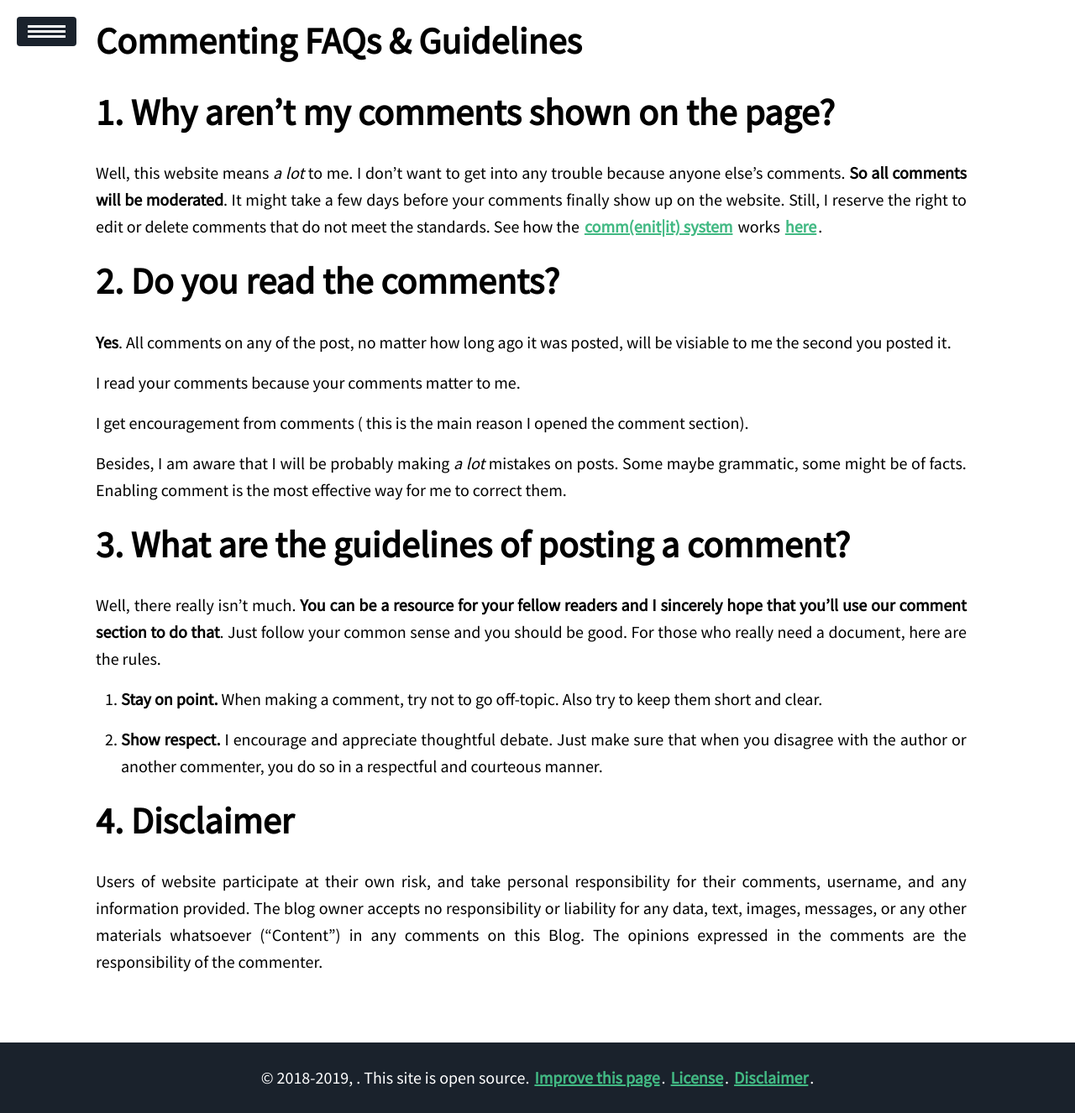
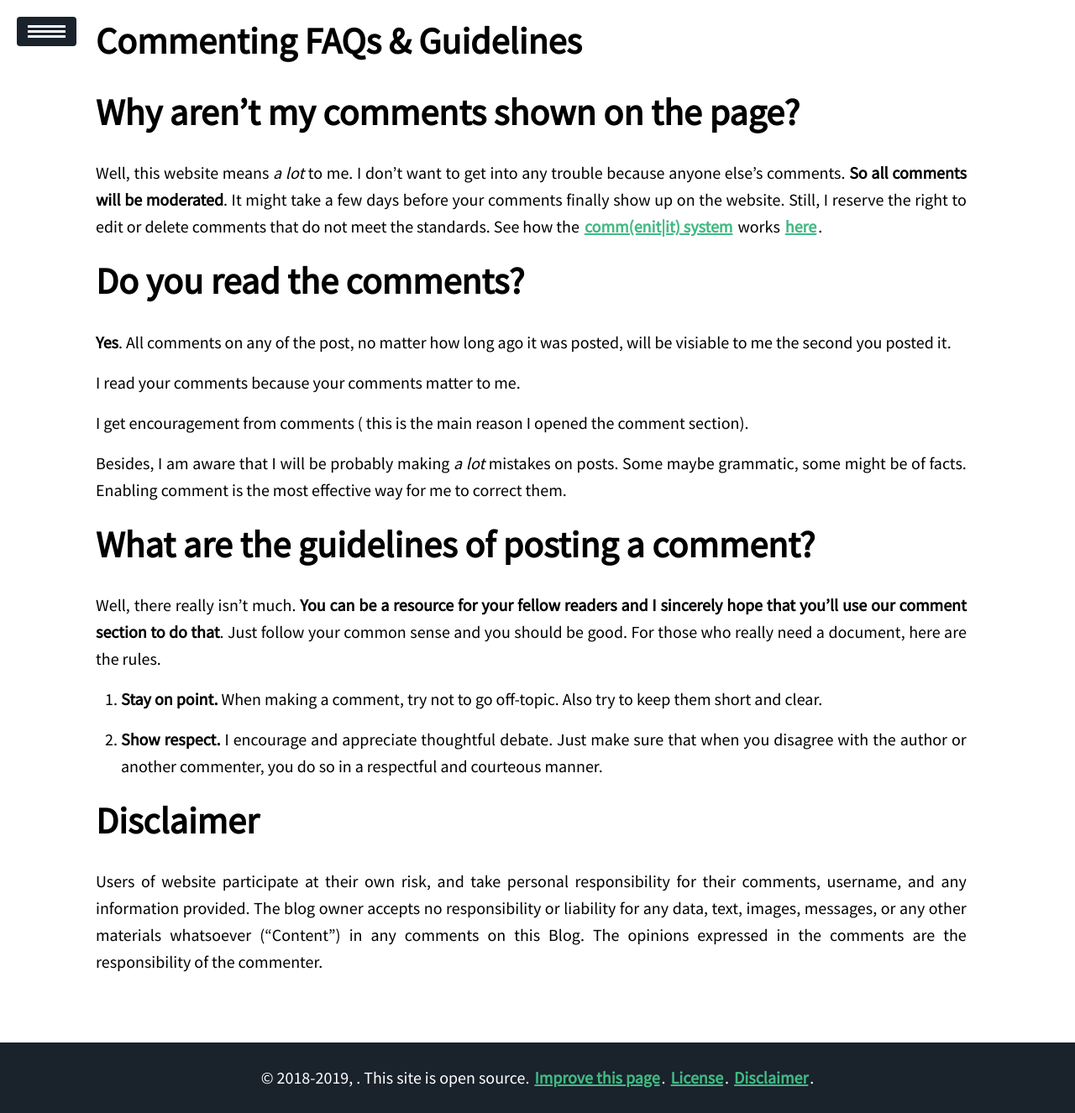
Before and after one commit to yk-liu/PointingToTheMoon, a Jekyll site: the page built from info/postguide.md, in a window 1280 px wide. Shown: the whole page at 84% size. Built offline with Jekyll 4.4.1, drawn with Linux system fonts in a browser that asks for light colours; nearby versions of some CDN libraries.

Commit message:
Update info numbering filter

```diff
--- a/_layouts/info.html
+++ b/_layouts/info.html
@@ -10,8 +10,10 @@
       <link rel="stylesheet" href="https://use.fontawesome.com/releases/v5.5.0/css/all.css">
       <!-- change font -->
       <link href="https://fonts.googleapis.com/css?family=Roboto+Mono:400,400i,700|Source+Sans+Pro|Ubuntu+Mono" rel="stylesheet">
+      {% if page.numbering == true %}
       <!-- link to counter.css -->
       <link rel="stylesheet" href="{{site.url}}{{site.baseurl}}/assets/css/counter.css">
+      {% endif %}
       <!-- link to responsive post.css -->
       <link rel="stylesheet" href="{{site.url}}{{site.baseurl}}/assets/css/post.css">
    </head>
```
